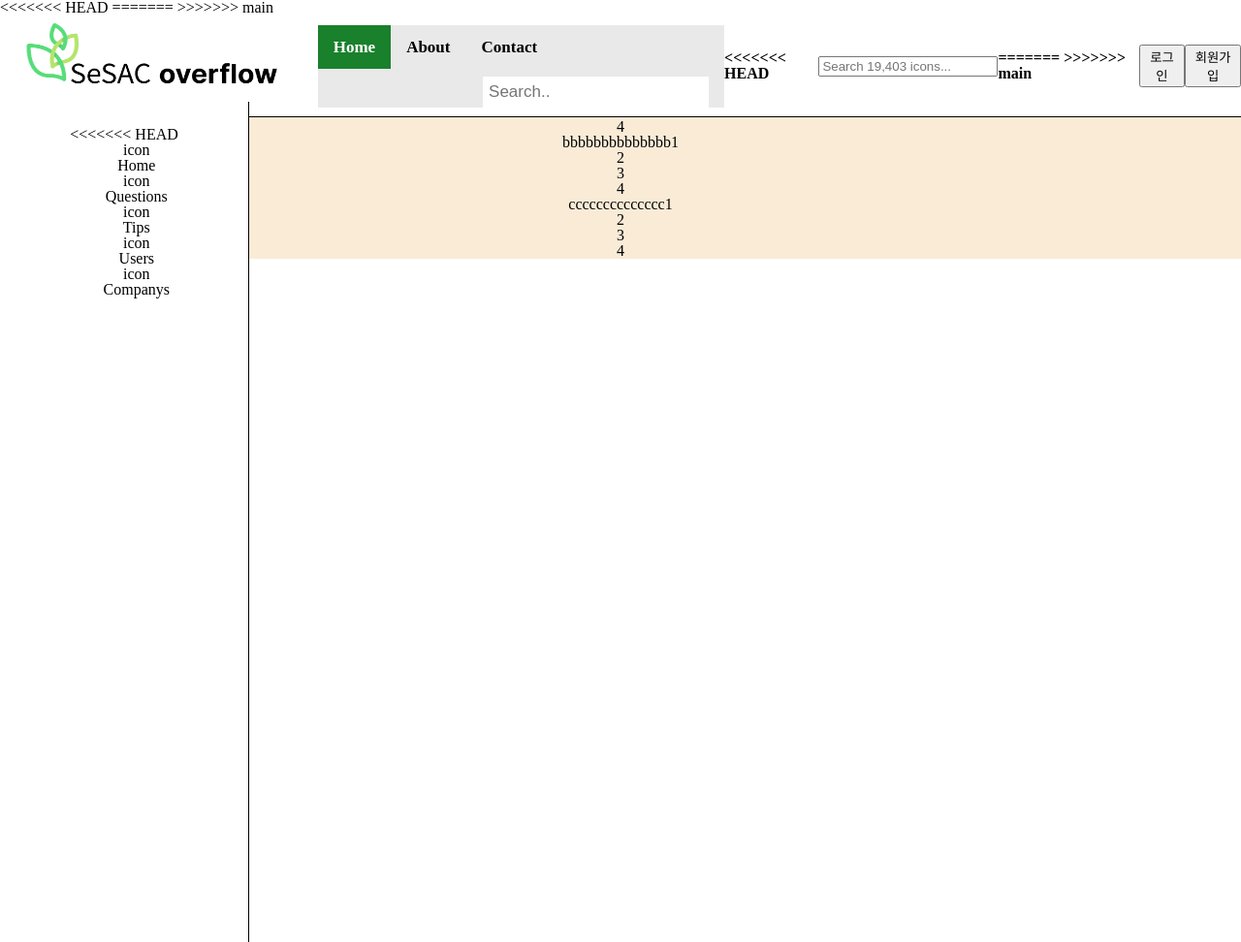
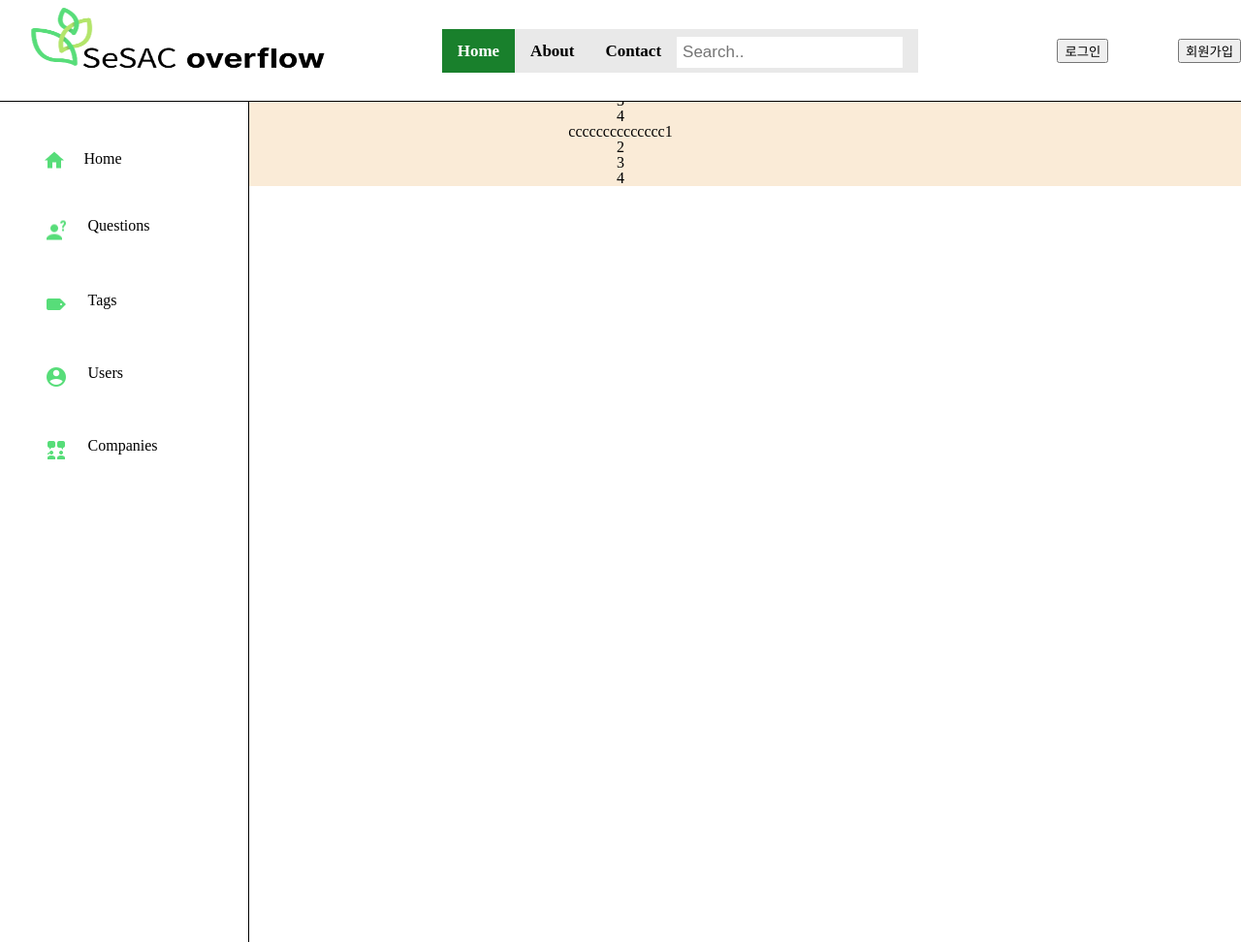
Before and after one commit to LeeJuHwan/community_flask_miniproject, a Flask app: page /board/ in a window 1280 px wide. Shown: the whole page at 97% size. Run offline with Flask 2, Linux system fonts and the light colour scheme; some libraries are stand-ins or nearby versions.

Commit message:
[FIX] merge code

```diff
--- a/flask_web/web_project/main/templates/board.html
+++ b/flask_web/web_project/main/templates/board.html
@@ -10,13 +10,9 @@
     <link href="https://cdn.jsdelivr.net/npm/bootstrap@5.1.3/dist/css/bootstrap.min.css" rel="stylesheet" integrity="sha384-1BmE4kWBq78iYhFldvKuhfTAU6auU8tT94WrHftjDbrCEXSU1oBoqyl2QvZ6jIW3" crossorigin="anonymous"> -->
     <!-- stack_main CSS
     <link rel="stylesheet" href="{{ url_for('static', filename='style.css') }}"> -->
-<<<<<<< HEAD
-    <!-- stack_board CSS -->
-=======
     <!-- stack_board CSS -->
     <link rel="stylesheet" href="{{ url_for('static', filename='css/reset.css') }}">
     <!-- stack_board CSS -->
->>>>>>> main
     <link rel="stylesheet" href="{{ url_for('static', filename='css/style_board.css') }}">
 
 
--- a/flask_web/web_project/main/templates/header_yj.html
+++ b/flask_web/web_project/main/templates/header_yj.html
@@ -15,18 +15,6 @@
         </div>
 
     </div>
-<<<<<<< HEAD
-    <div>
-        <script src="https://kit.fontawesome.com/def66b134a.js" crossorigin="anonymous"></script>
-
-        <link rel="stylesheet" href="https://cdnjs.cloudflare.com/ajax/libs/font-awesome/5.14.0/css/all.min.css" integrity="sha512-1PKOgIY59xJ8Co8+NE6FZ+LOAZKjy+KY8iq0G4B3CyeY6wYHN3yt9PW0XpSriVlkMXe40PTKnXrLnZ9+fkDaog==" crossorigin="anonymous" />
-        <input id="icons-search" name="icons-search" type="text" placeholder="Search 19,403 icons..." class="rounded padding-right-10xl">
-
-    </div>
-
-
-=======
->>>>>>> main
     <div class="header_burger">
     </div>
 
@@ -36,41 +24,6 @@
 
 <div id="sidebar">
     <div id="sidebar_container">
-<<<<<<< HEAD
-        <div id="side_menu_container" class="home_container">
-                <div id="sidebar_icon" class="home_icon">
-                    <p>icon</p>
-                </div>
-                <div id="sidebar_txt" class="home_txt">
-                    <h3>Home</h3>
-                </div>
-            <div id="sidebar_icon" class="home_icon">
-                <p>icon</p>
-            </div>
-            <div id="sidebar_txt" class="home_txt">
-                <h3>Questions</h3>
-            </div>
-            <div id="sidebar_icon" class="home_icon">
-                <p>icon</p>
-            </div>
-            <div id="sidebar_txt" class="home_txt">
-                <h3>Tips</h3>
-            </div>
-            <div id="sidebar_icon" class="home_icon">
-                <p>icon</p>
-            </div>
-            <div id="sidebar_txt" class="home_txt">
-                <h3>Users</h3>
-            </div>
-            <div id="sidebar_icon" class="home_icon">
-                <p>icon</p>
-            </div>
-            <div id="sidebar_txt" class="home_txt">
-                <h3>Companys</h3>
-            </div>
-        </div>
-    </div>
-=======
         <div id="sidebar_menu_container">
             <a id="sidebar_menu_box" class="active" href="#home">
                 <img id="sidebar_icon" src="../static/image/sidebar_img/home.png" class="home_icon"></img>
@@ -106,7 +59,6 @@
             </a>
         </div>
     </div>
->>>>>>> main
 </div>
 
 
```
Also changed, not shown: 1 other file.
